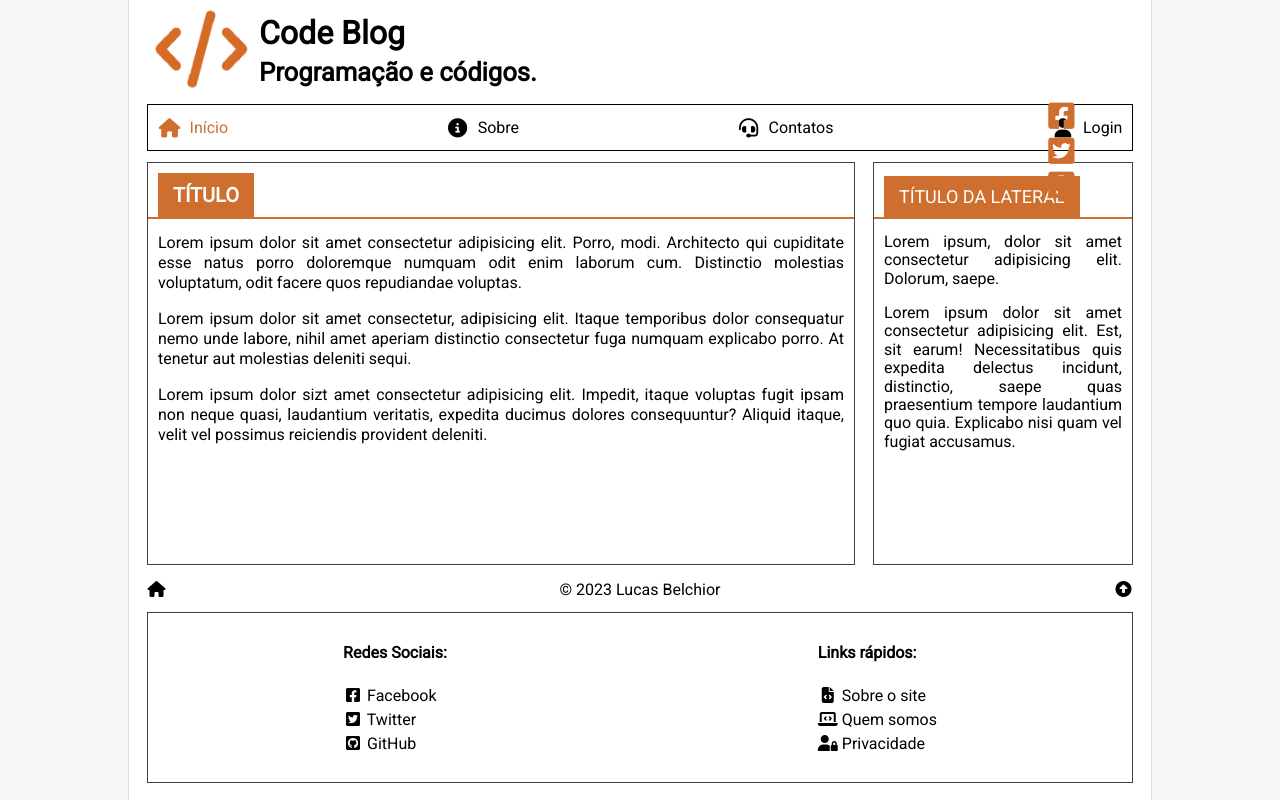
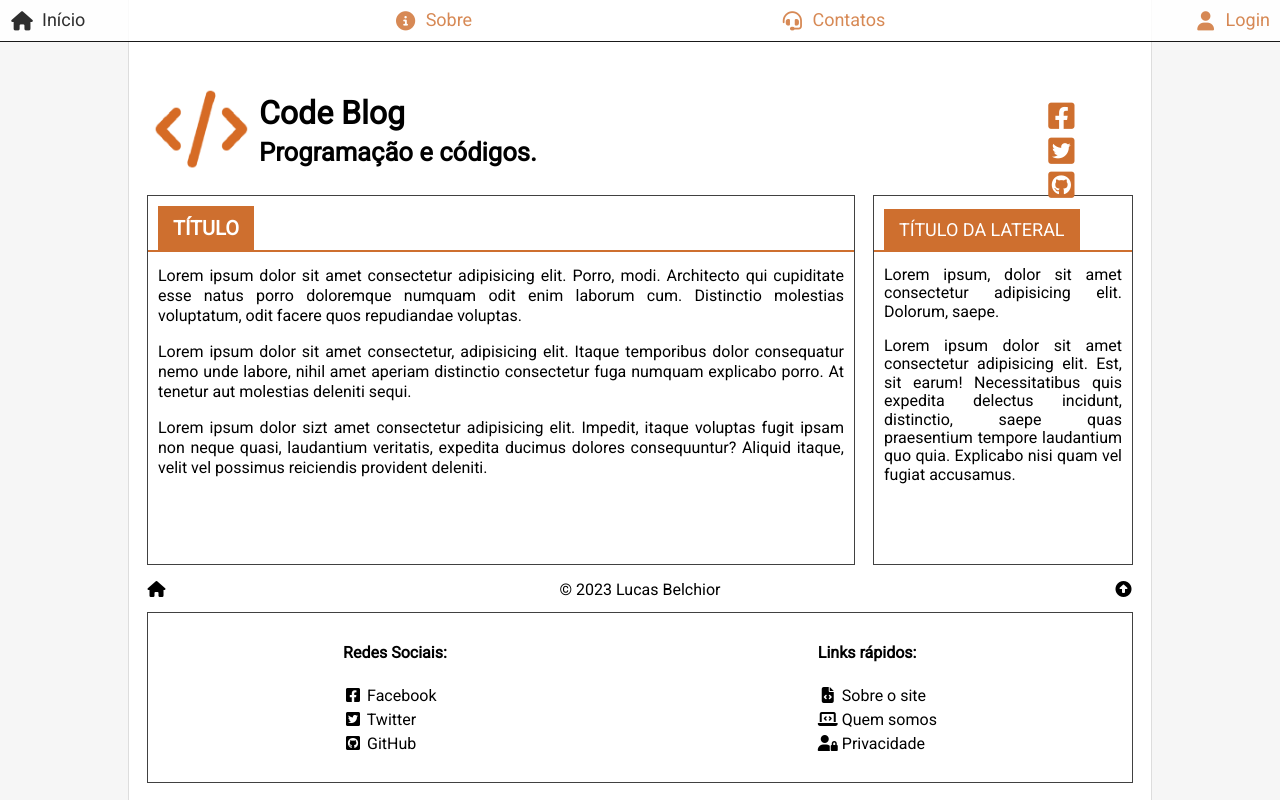
Before and after one commit to chosenchilde/Blog, a plain HTML site: page template.html in a window 1280 px wide. Drawn offline with nearby package versions, Linux system fonts and the light colour scheme.

Commit message:
Modificações na barra de menu
Adicionado transparência no menu e transforma-o em fixo por toda a página.

```diff
--- a/index.css
+++ b/index.css
@@ -64,7 +64,7 @@ body {
 /* Alterações na header do blog e seus espaçamentos. */
 #wrap>header {
     background-color: #ffffff;
-    margin: 0.5rem;
+    margin: 5.5rem 0.5rem 0.5rem 0.5rem;
     display: flex;
     align-items: center;
 }
@@ -80,36 +80,44 @@ body {
 }
 
 /* Alterações do menu do blog.*/
-#wrap>nav {
-    background-color: #ffffff;
-    margin: 0 1.1rem 0 1.1rem;
-    border: 1px solid black;
-    line-height: 25px;
+#wrap>nav .navbar {
+    overflow: hidden;
+    background-color: #fffffff0;
+    position: fixed;
+    left: 50%;
+    top: 0%;
+    transform: translateX(-50%);
+    width: 100%;
     display: flex;
     justify-content: flex-end;
+    border-bottom: 1px solid #000;
+    z-index: 100;
+    opacity: .9;
 }
 
-#wrap>nav a {
+#wrap>nav .navbar a {
+    float: left;
     display: flex;
+    color: #ce6f2f;
     flex-direction: column;
     align-items: center;
-    padding: .65rem .65rem 0 .8rem;
+    padding: 15px 18px;
     text-decoration: none;
-    transition: .2s;
+    font-size: 18px;
+    transition: .3s;
+    opacity: .9;
 }
 
-#wrap>nav a:first-child {
+#wrap>nav .navbar a:first-child {
     margin-right: auto;
-    color: #ce6f2f;
 }
 
-#wrap>nav a:hover {
-    background-color: #303030;
-    color: #fff;
+#wrap>nav .navbar a:hover {
+    color: #000;
 }
 
-#wrap>nav a i {
-    font-size: 1.3rem;
+#wrap>nav .navbar a i {
+    font-size: 1.2rem;
     margin-bottom: .2rem;
 }
 
@@ -150,42 +158,44 @@ body {
     color: rgb(0, 0, 0);
     font: 700 20px Roboto, sans-serif;
     margin: 0px;
-    background:#ce6f2f;
-    color:white;
+    background: #ce6f2f;
+    color: white;
     padding: 10px 15px 10px 15px;
-    display:inline-block;
+    display: inline-block;
     text-transform: uppercase;
 }
+
 #wrap>main h2:after {
-    content:" ";
-    display:block;
+    content: " ";
+    display: block;
     border-bottom: 2px solid #ce6f2f;
-    background:black;
-    width:100%;
-    position:absolute;
-    left:0;
-    margin-top:10px;
+    background: black;
+    width: 100%;
+    position: absolute;
+    left: 0;
+    margin-top: 10px;
 }
 
 #wrap>main h3 {
     color: rgb(0, 0, 0);
     font: 200 18px Roboto, sans-serif;
     margin: 0px;
-    background:#ce6f2f;
-    color:white;
+    background: #ce6f2f;
+    color: white;
     padding: 10px 15px 10px 15px;
-    display:inline-block;
+    display: inline-block;
     text-transform: uppercase;
 }
+
 #wrap>main h3:after {
-    content:" ";
-    display:block;
+    content: " ";
+    display: block;
     border-bottom: 2px solid #ce6f2f;
-    background:black;
-    width:100%;
-    position:absolute;
-    left:0;
-    margin-top:10px;
+    background: black;
+    width: 100%;
+    position: absolute;
+    left: 0;
+    margin-top: 10px;
 }
 
 /* Rodapé do blog. */
@@ -239,28 +249,54 @@ body {
     border: .25rem solid transparent;
 }
 
+
+/* Lista de Gadgets*/
+
+#gadgets {
+    background-color: transparent;
+    position: fixed;
+    right: 200px;
+    top: 100px;
+    z-index: 100;
+    font-size: 30px;
+}
+
+#gadgets ul {
+    list-style: none;
+    padding: 0;
+    margin: 0;
+}
+
+#gadgets a {
+ color:#ce6f2f;
+}
+
 /************************/
 /* Em larguras maiores */
 /**********************/
 
 @media screen and (min-width: 480px) {
-    #wrap>nav {
+    #wrap>nav .navbar{
         justify-content: space-between;
     }
 
-    #wrap>nav a:first-child {
+    #wrap>nav .navbar a:first-child {
         margin-right: 0
     }
 
-    #wrap>nav a {
+    #wrap>nav .navbar a {
         flex-direction: row;
         padding: 10px;
     }
 
-    #wrap>nav a i{
+    #wrap>nav .navbar a i {
         font-size: 1.2rem;
         margin-bottom: 0;
         margin-right: .5rem;
+    }
+
+    #wrap>header {
+        margin: 5.5rem 0.5rem 0.5rem 0.5rem;
     }
 }
 
@@ -279,21 +315,3 @@ body {
         margin: 3px 0px 0px 0px;
     }
 }
-    #gadgets {
-        background-color: transparent;
-        position: fixed;
-        right: 200px;
-        top: 100px;
-        z-index: 100;
-        font-size: 30px;
-    }
-
-    #gadgets ul {
-        list-style: none;
-        padding: 0;
-        margin: 0;
-    }
-
-    #gadgets a {
-     color:#ce6f2f;
-    }
--- a/template.html
+++ b/template.html
@@ -15,20 +15,9 @@
     <div id="wrap">
 
         <a id="top"></a>
-
-        <!-- Cabeçalho -->
-        <header>
-            <a href="/">
-            <img src="/images/logo.png" alt="Logotipo de FrontEnd.">
-            </a>
-            <h1>
-                Code Blog<br>
-                <small>Programação e códigos.</small>
-            </h1>
-        </header>
-
         <!-- Menu -->
         <nav>
+        <div class="navbar">
             <a href="/">
                 <i class="fa-solid fa-house fa-fw"></i>
                 <span>Início</span>
@@ -45,7 +34,19 @@
                 <i class="fa-solid fa-user fa-fw"></i>
                 <span>Login</span>
             </a>
+        </div>
         </nav>
+
+        <!-- Cabeçalho -->
+        <header>
+            <a href="/">
+            <img src="/images/logo.png" alt="Logotipo de FrontEnd.">
+            </a>
+            <h1>
+                Code Blog<br>
+                <small>Programação e códigos.</small>
+            </h1>
+        </header>
 
         <!-- Conteúdo principal -->
         <main>
```
